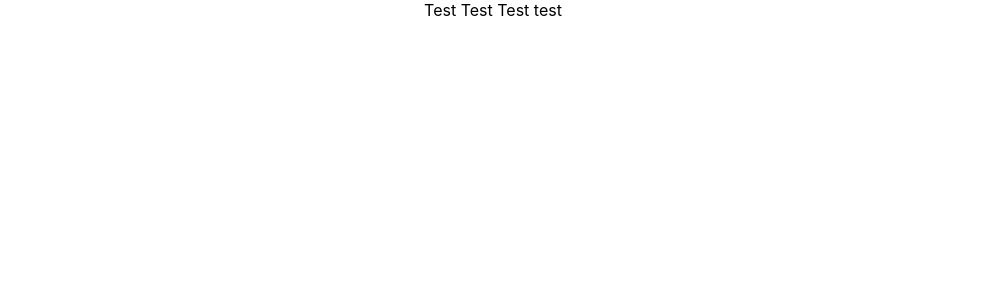
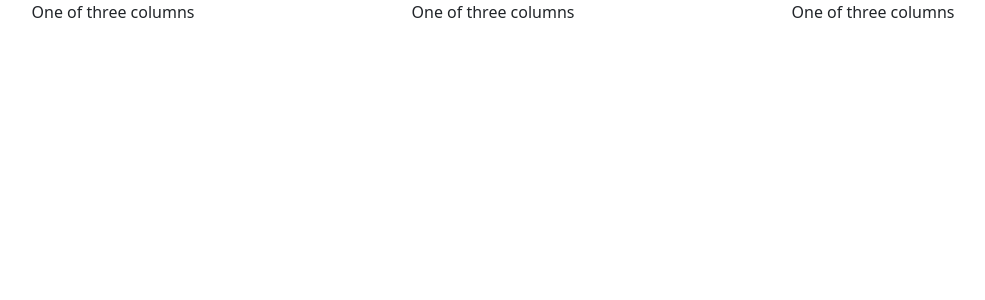
Before and after one commit to dan-gatto/dan-gatto-app, a React (Create React App) app: page / in a window 1280 px wide. Shown: the top 300 px of the page, without its empty margins (147-1132 px from the left). Built offline with nearby package versions, Linux system fonts and the light colour scheme.

Commit message:
Added bootstrap
Added bootstrap

```diff
--- a/package.json
+++ b/package.json
@@ -3,6 +3,7 @@
   "version": "0.1.0",
   "private": true,
   "dependencies": {
+    "@babel/plugin-proposal-private-property-in-object": "^7.21.11",
     "@testing-library/jest-dom": "^5.17.0",
     "@testing-library/react": "^13.4.0",
     "@testing-library/user-event": "^13.5.0",
@@ -10,12 +11,12 @@
     "@types/node": "^16.18.105",
     "@types/react": "^18.3.3",
     "@types/react-dom": "^18.3.0",
+    "bootstrap": "^5.3.3",
     "react": "^18.3.1",
     "react-dom": "^18.3.1",
     "react-scripts": "5.0.1",
     "typescript": "^4.9.5",
-    "web-vitals": "^2.1.4",
-    "@babel/plugin-proposal-private-property-in-object": "^7.21.11"
+    "web-vitals": "^2.1.4"
   },
   "scripts": {
     "start": "react-scripts start",
--- a/src/App.tsx
+++ b/src/App.tsx
@@ -3,8 +3,14 @@ import './App.css';
 
 function App() {
   return (
-    <div className="App">
-      Test Test Test test
+    <div className='App'>
+      <div className='container'>
+        <div className='row'>
+          <div className='col-sm'>One of three columns</div>
+          <div className='col-sm'>One of three columns</div>
+          <div className='col-sm'>One of three columns</div>
+        </div>
+      </div>
     </div>
   );
 }
--- a/src/index.tsx
+++ b/src/index.tsx
@@ -3,6 +3,7 @@ import ReactDOM from 'react-dom/client';
 import './index.css';
 import App from './App';
 import reportWebVitals from './reportWebVitals';
+import '../node_modules/bootstrap/dist/css/bootstrap.css';
 
 const root = ReactDOM.createRoot(
   document.getElementById('root') as HTMLElement
```
Also changed, not shown: 1 other file (tests, documents, lock files or other folders).
